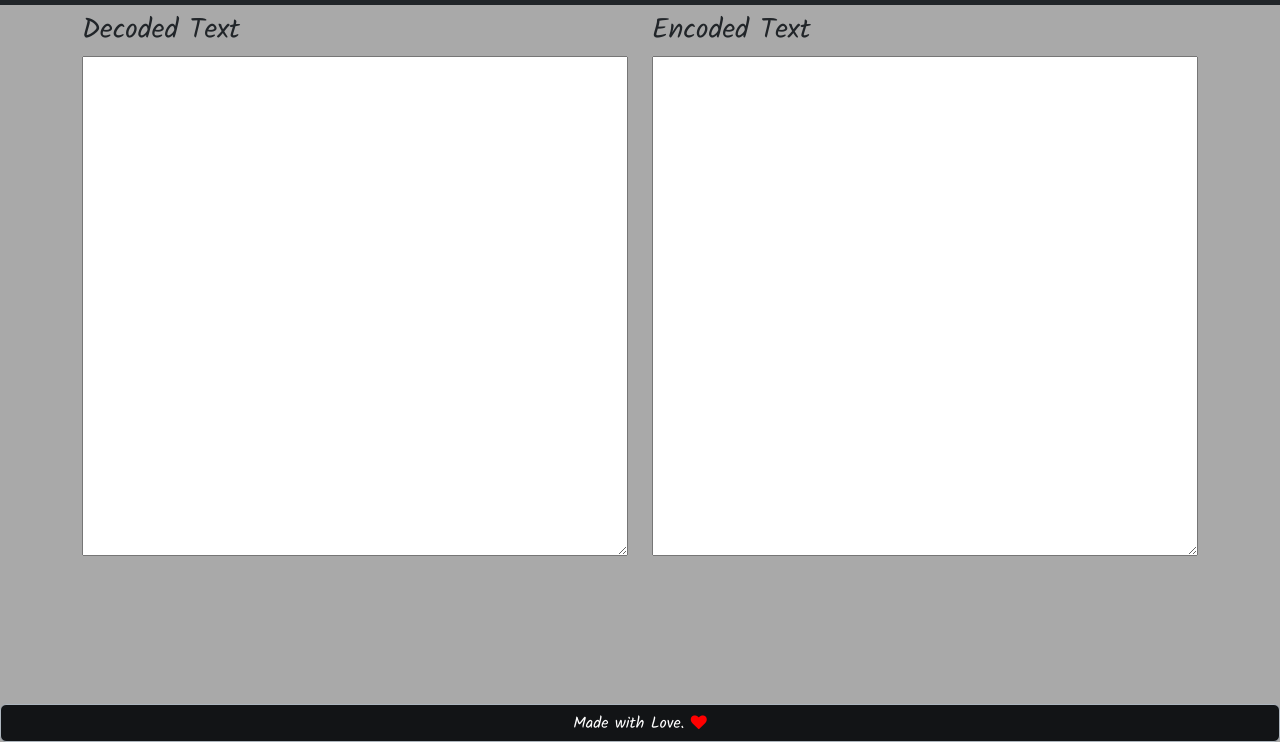
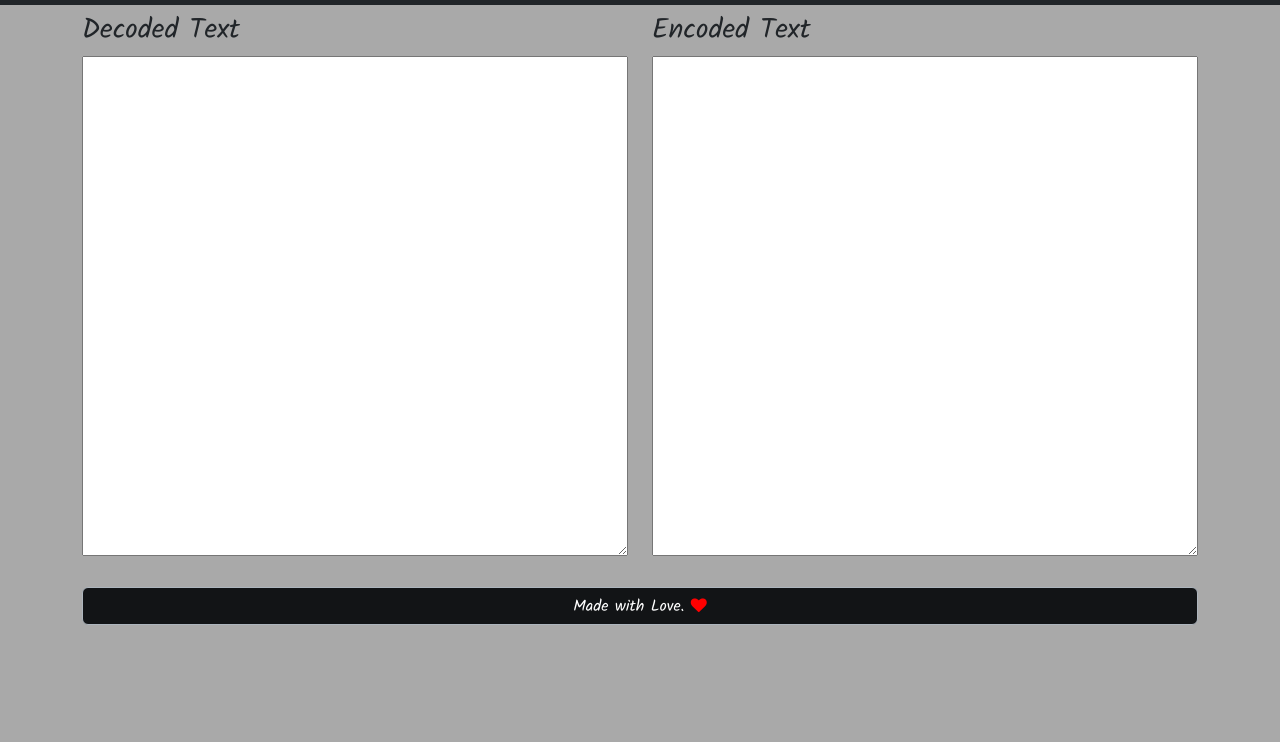
Before and after one commit to abdeali004/theurl, a plain HTML site: page index.html in a window 1280 px wide. Shown: the part 58-800 px from the top of the page. Drawn offline with nearby package versions, Linux system fonts and the light colour scheme; a web font is replaced by a local one.

Commit message:
Updated the footer look and aigned it inside container block.

```diff
--- a/index.html
+++ b/index.html
@@ -193,11 +193,8 @@
         </div>
       </div>
       <br />
-    </div>
-    <!-- Container starts Ends -->
+      <!-- Footer starts -->
 
-    <!-- Footer starts -->
-    <footer class="fixed-bottom">
       <div class="alert alert-dark alert-footer-mycss" role="alert">
         <div>
           <div class="row">
@@ -211,8 +208,10 @@
           </div>
         </div>
       </div>
-    </footer>
-    <!-- Footer starts Ends -->
+
+      <!-- Footer starts Ends -->
+    </div>
+    <!-- Container starts Ends -->
 
     <!-- Javascripts -->
     <script src="static/js/index.js"></script>
```
